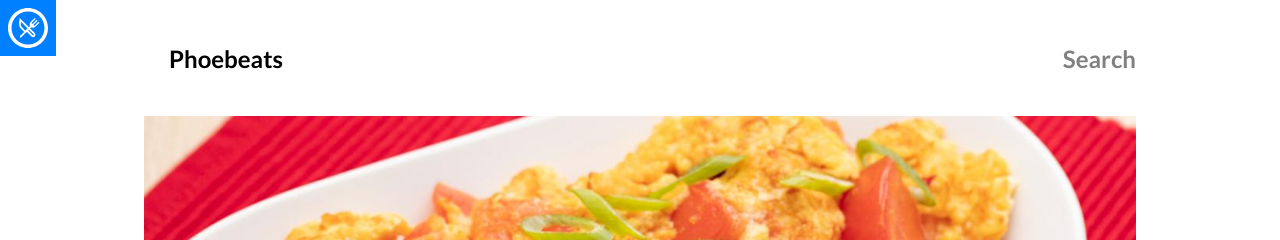
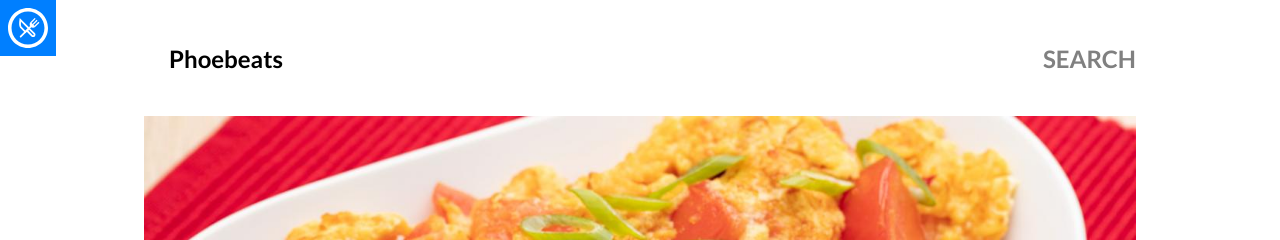
Before and after one commit to phoebeast/phoebeast.github.io, a Jekyll site: the page built from _recipes/tomato-egg.md, in a window 1280 px wide. Shown: the top 240 px of the page. Built offline with Jekyll 4.4.1, drawn with Linux system fonts in a browser that asks for light colours; nearby versions of some CDN libraries; some web fonts are replaced.

```diff
--- a/_data/navigation.yml
+++ b/_data/navigation.yml
@@ -1,4 +1,4 @@
 # main links
 main:
-  - title: "Search"
+  - title: "SEARCH"
     url: /search.html
```
